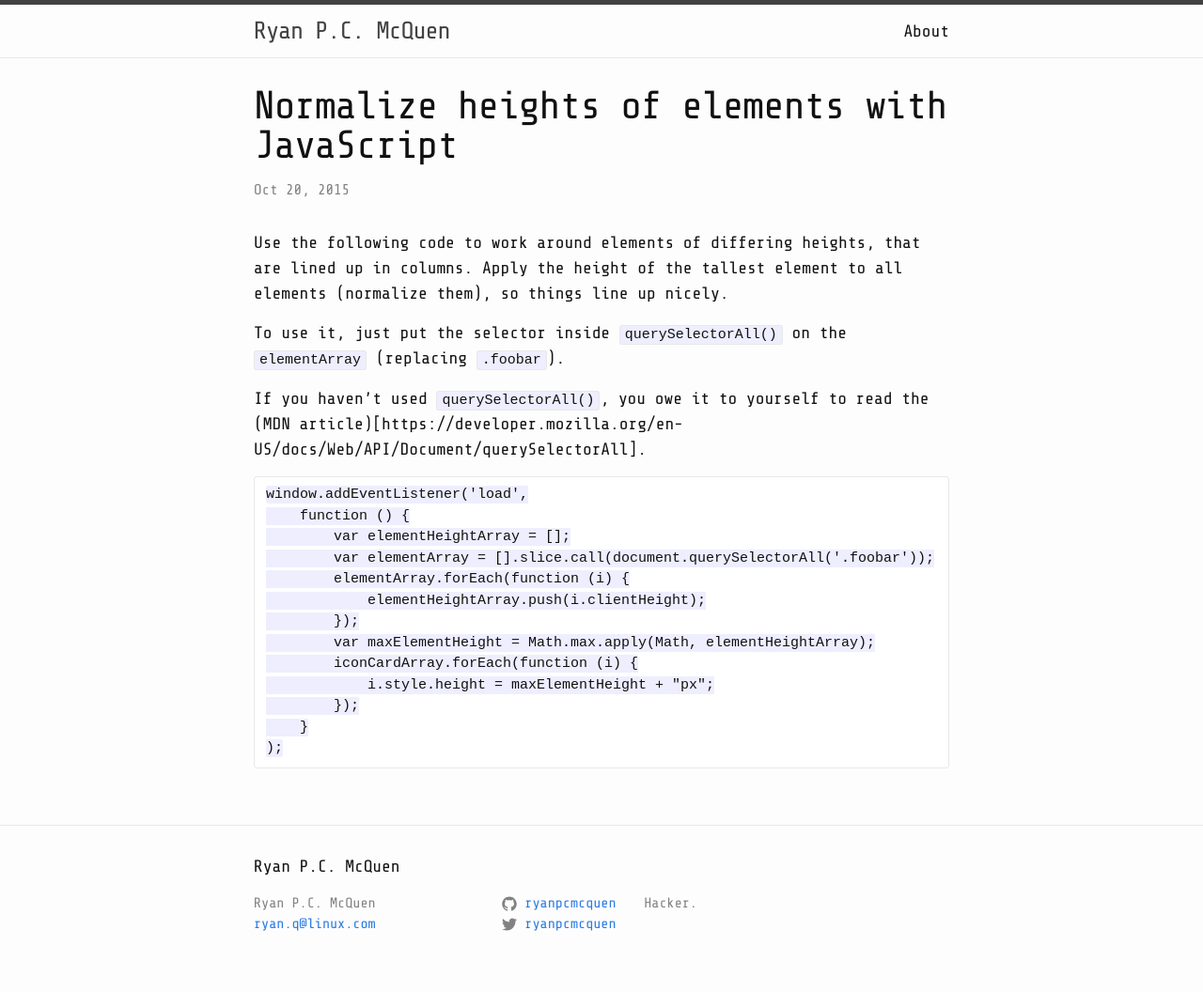
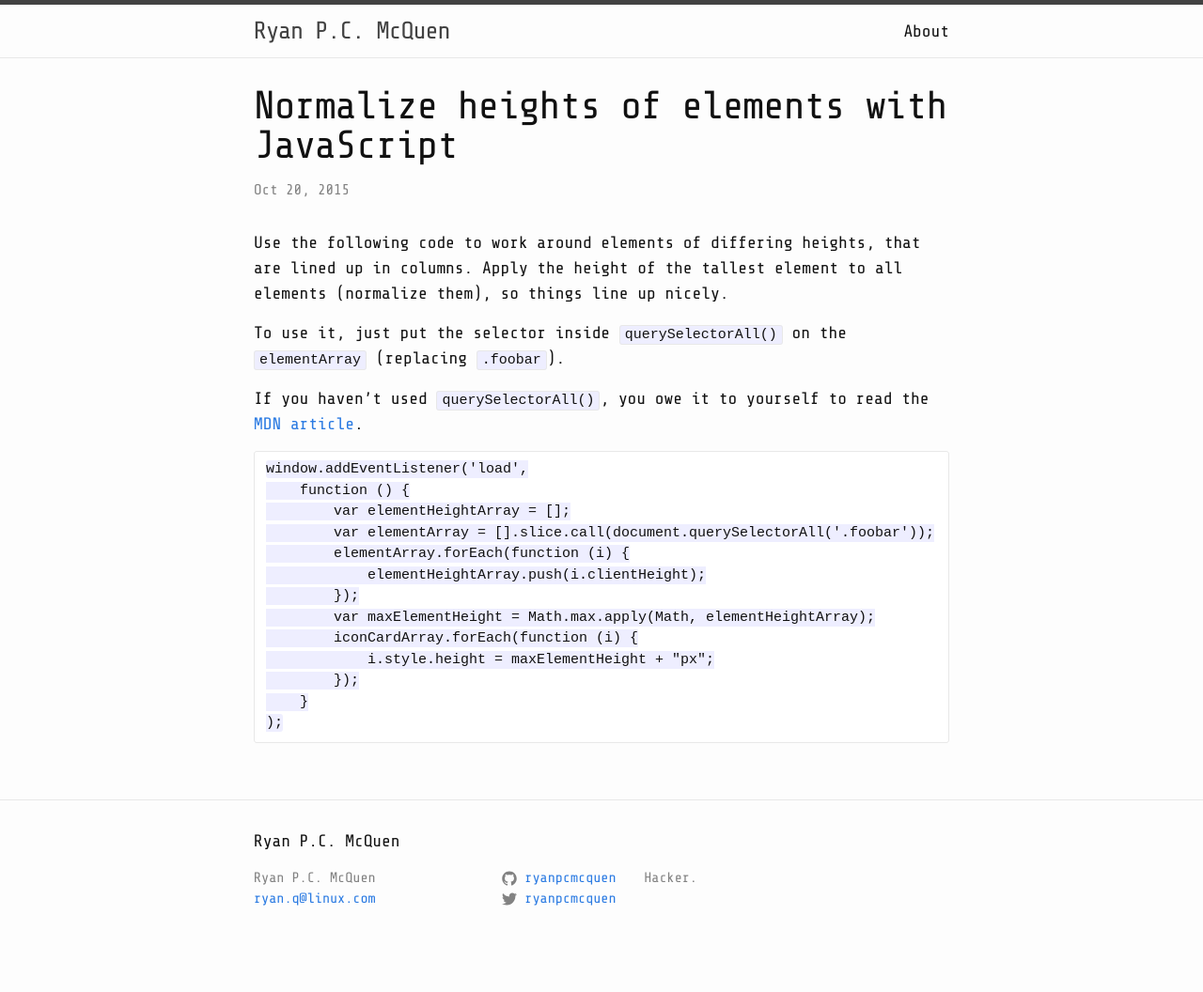
Before and after one commit to ryanpcmcquen/ryanpcmcquen.github.io, a Jekyll site: the page built from _posts/2015-10-20-normalize-element-heights.md, in a window 1280 px wide. Shown: the whole page at 94% size. Built offline with Jekyll 4.4.1, drawn with Linux system fonts in a browser that asks for light colours; after the commit the page ends 1029 px from its top, so only the background shows below that.

Commit message:
messed up markdown link syntax, oops

```diff
--- a/_posts/2015-10-20-normalize-element-heights.md
+++ b/_posts/2015-10-20-normalize-element-heights.md
@@ -9,7 +9,7 @@ Use the following code to work around elements of differing heights, that are li
 
 To use it, just put the selector inside `querySelectorAll()` on the `elementArray` (replacing `.foobar`).
 
-If you haven't used `querySelectorAll()`, you owe it to yourself to read the (MDN article)[https://developer.mozilla.org/en-US/docs/Web/API/Document/querySelectorAll].
+If you haven't used `querySelectorAll()`, you owe it to yourself to read the [MDN article](https://developer.mozilla.org/en-US/docs/Web/API/Document/querySelectorAll).
 
     window.addEventListener('load',
         function () {
```
